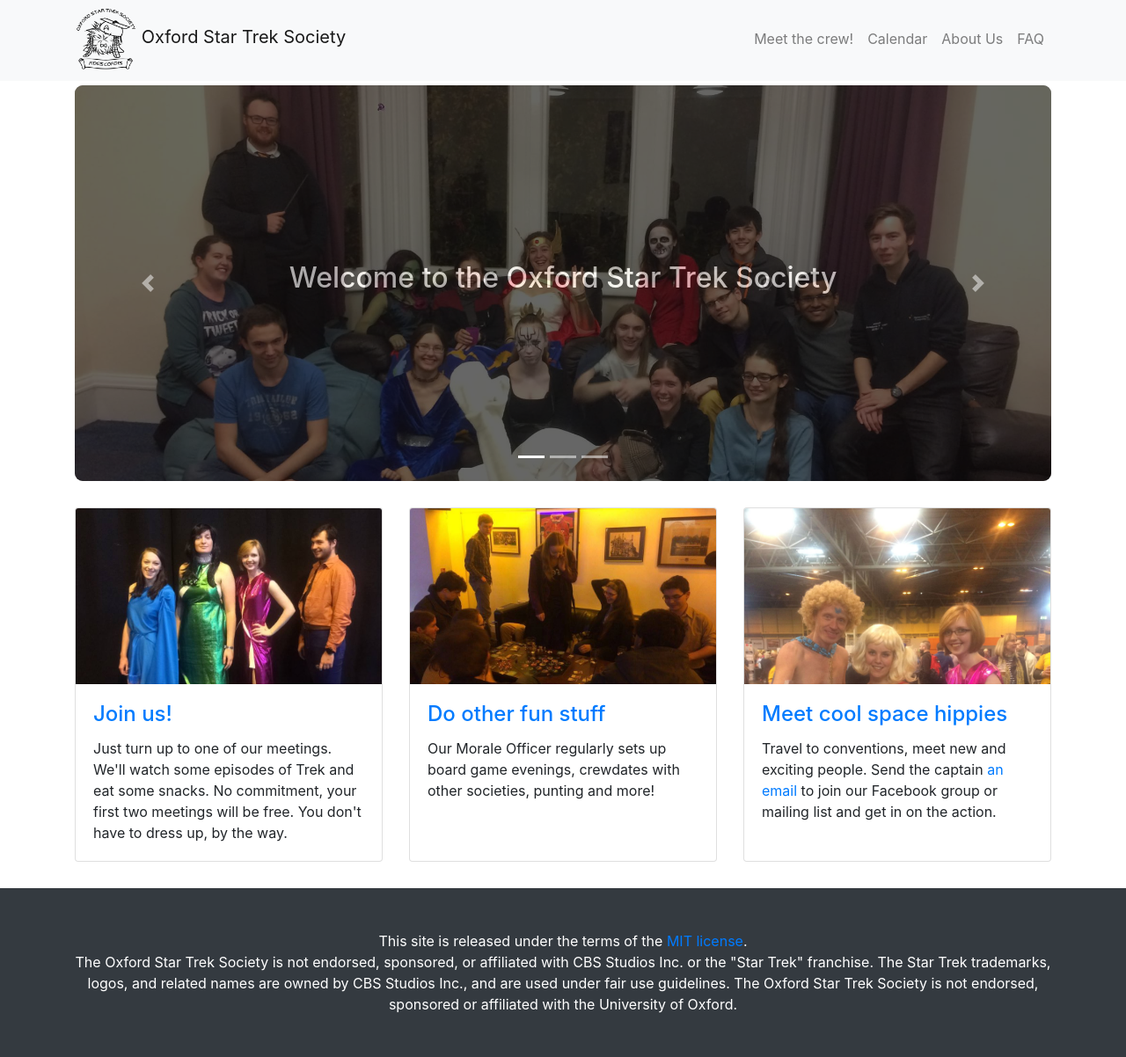
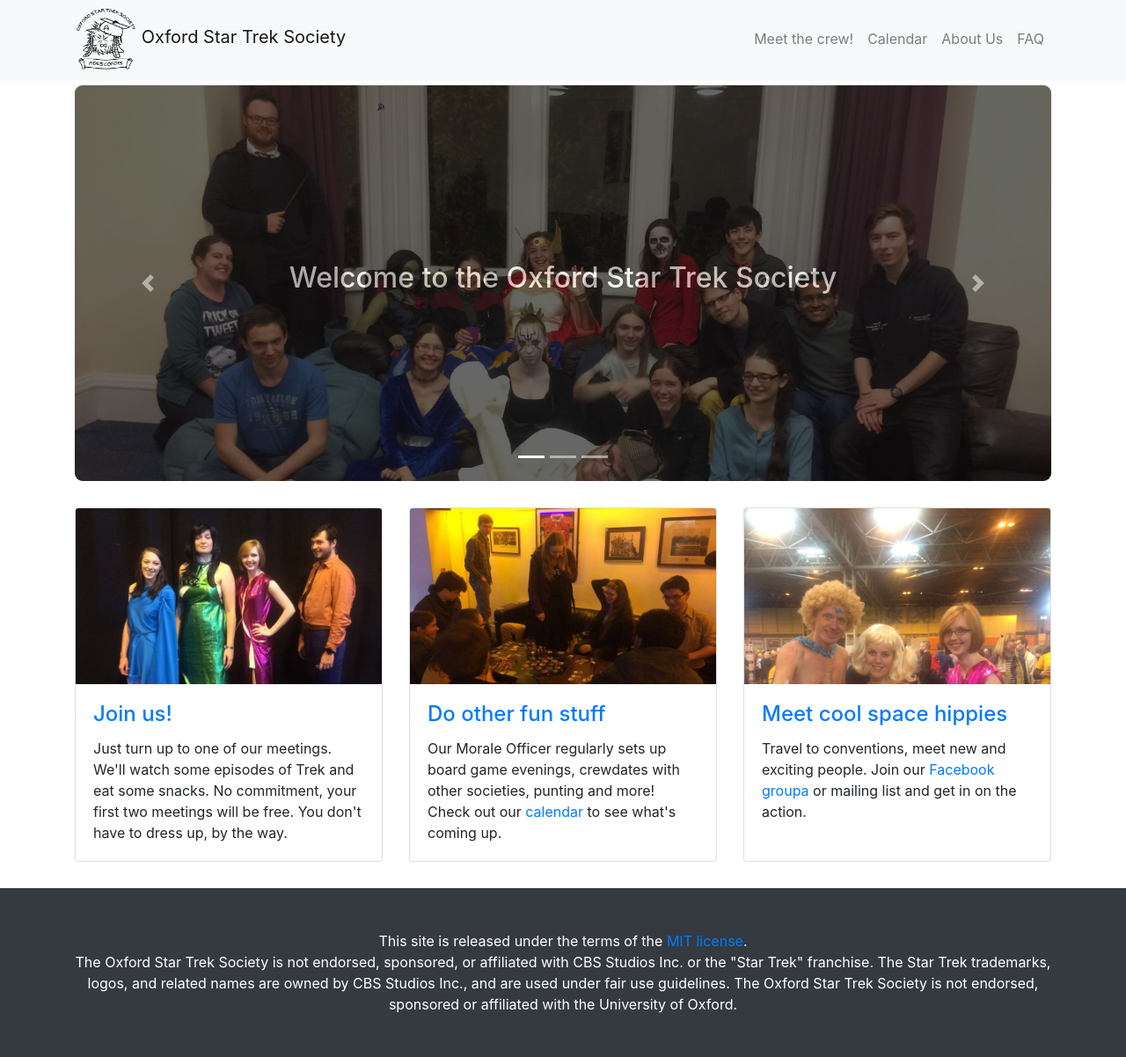
Before and after one commit to oxfordstartreksociety/oxfordstartreksociety.github.io, a Jekyll site: the page built from index.html, in a window 1280 px wide. Shown: the whole page at 88% size. Built offline with Jekyll 4.4.1, drawn with Linux system fonts in a browser that asks for light colours.

Commit message:
add links to calendar and facebook to home

```diff
--- a/index.html
+++ b/index.html
@@ -34,12 +34,12 @@
 	<div class="col-lg-4 col-sm-6 portfolio-item">
 	  <div class="card h-100">
 		<div class="card-img-trim">
-		  <a href="/involved.html"><img class="card-img-top card-img-trim"
+		  <a href="#"><img class="card-img-top card-img-trim"
 		  src="img/mudd_women.jpg" alt=""></a>
 		</div>
 		<div class="card-body">
 		  <h4 class="card-title">
-			<a href="/involved.html">Join us!</a>
+			<a href="#">Join us!</a>
 		  </h4>
 		  <p class="card-text">
 			Just turn up to one of our meetings. We'll watch some
@@ -61,7 +61,9 @@
 		  </h4>
 		  <p class="card-text">
 			Our Morale Officer regularly sets up board game evenings,
-			crewdates with other societies, punting and more!
+			crewdates with other societies, punting and more! Check
+			out our <a href="/calendar.html">calendar</a> to see
+			what's coming up.
 		  </p>
 		</div>
 	  </div>
@@ -76,9 +78,9 @@
 			<a href="#">Meet cool space hippies</a>
 		  </h4>
 		  <p class="card-text">
-			Travel to conventions, meet new and exciting people. Send
-			the captain <a href="/crew.html">an email</a> to join our
-			Facebook group or mailing list and get in on the action.
+			Travel to conventions, meet new and exciting people. Join
+			our <a href="https://www.facebook.com/groups/8731153518/">Facebook
+			groupa</a> or mailing list and get in on the action.
 		  </p>
 		</div>
 	  </div>
```
